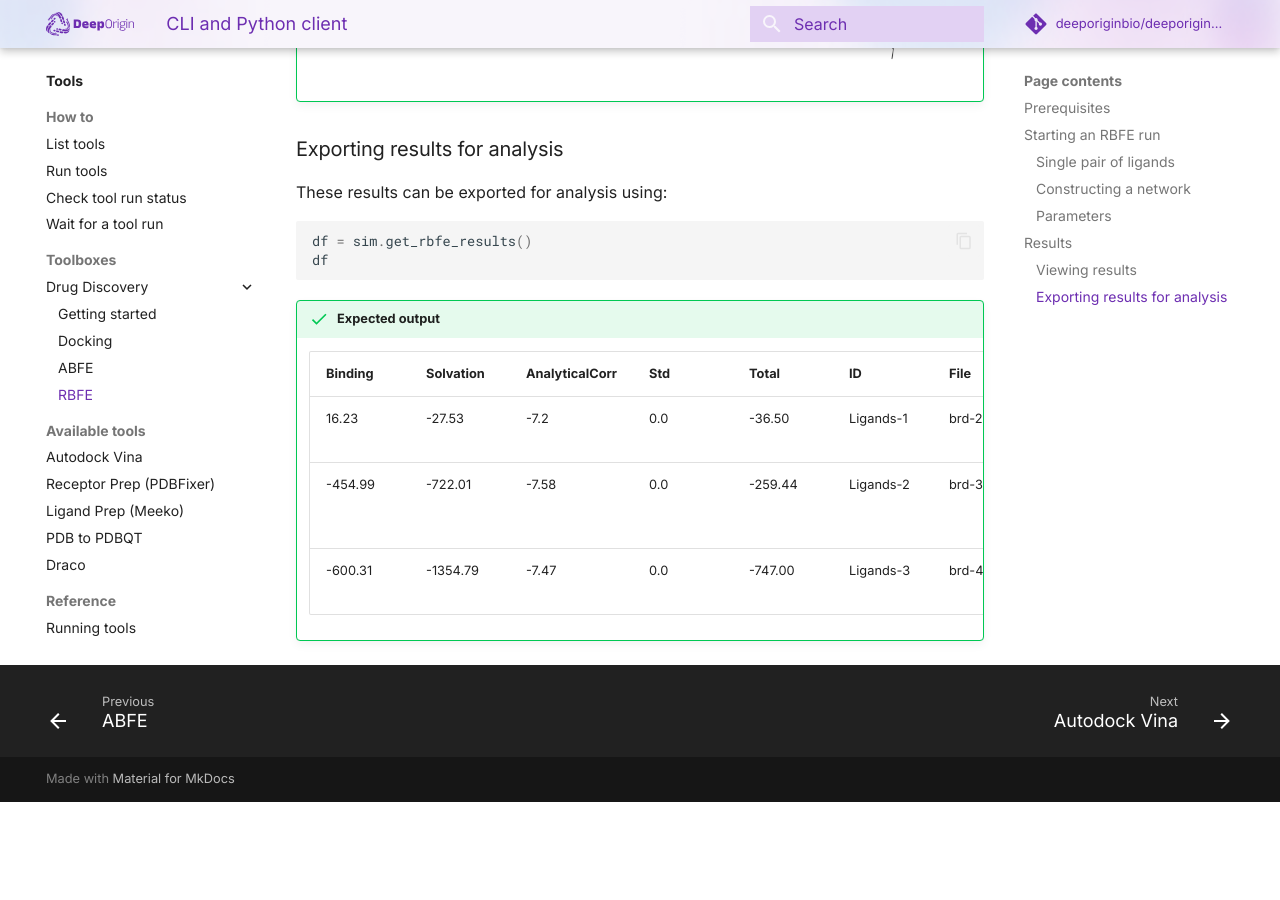
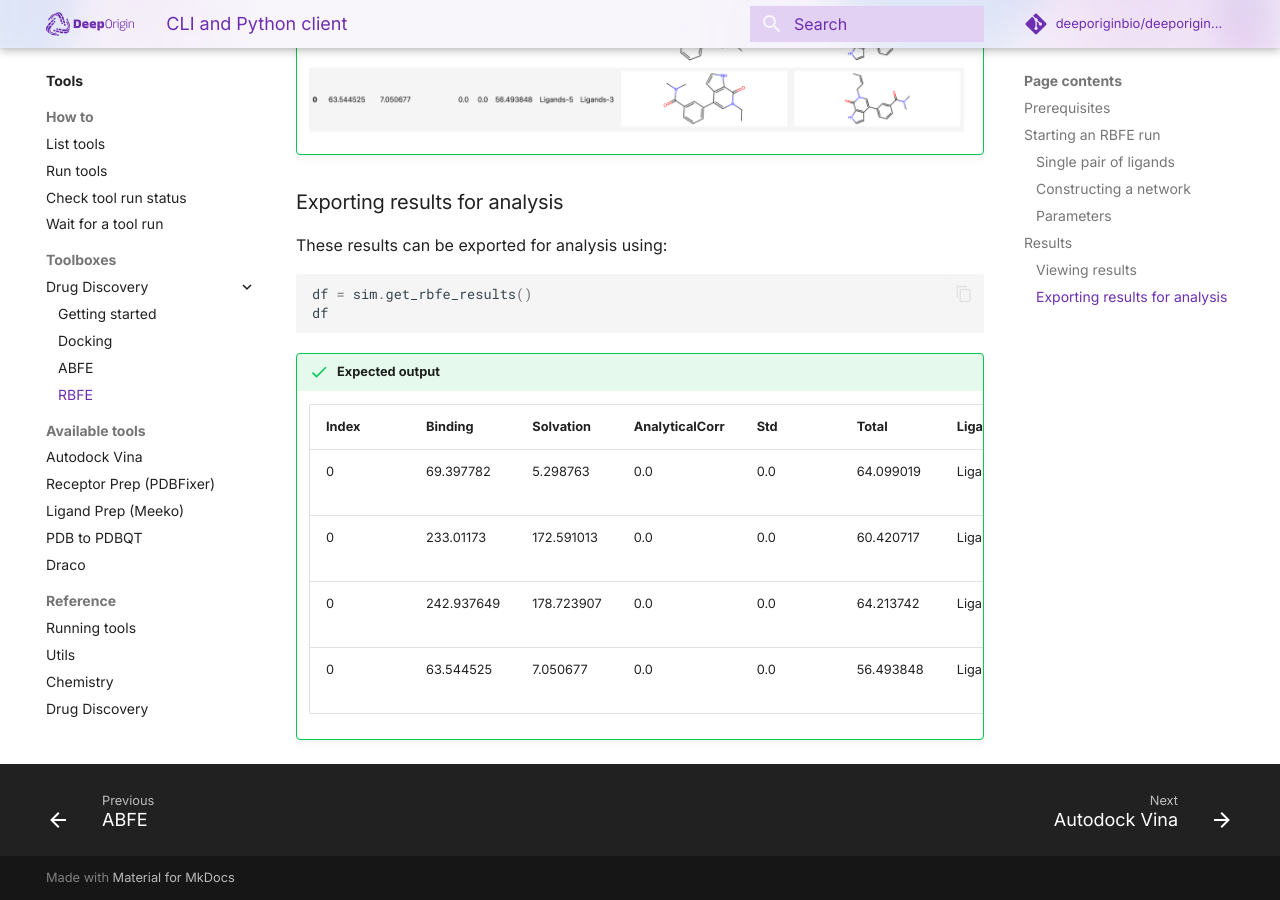
Before and after one commit to deeporiginbio/deeporigin-client, an MkDocs documentation site: the page built from docs/tools/how-to/rbfe.md, in a window 1280 px wide and 900 px high, scrolled down 2056 px. Built offline with MkDocs 1.6.1 and Material for MkDocs 9.7.7, drawn with Linux system fonts in a browser that asks for light colours; comment, search, counter and statistics services are not loaded; before the commit the page ends 2858 px from its top, so only the background shows below that; some of the changed text lies outside the part shown.

Commit message:
fix: added rbfe docs

````diff
--- a/docs/tools/how-to/rbfe.md
+++ b/docs/tools/how-to/rbfe.md
@@ -25,7 +25,11 @@
 
 
 ```python
-sim.run_rbfe_end_to_end(ligand1_id"Ligands-1", ligand2_id="Ligands-2") # for example
+sim.run_rbfe_end_to_end(
+    ligand1_id="Ligands-1",  # for example
+    ligand2_id="Ligands-2",
+)
+
 ```
 
 This queues up a task on Deep Origin. When it completes, outputs will be written to the appropriate column in this database.
@@ -344,7 +348,7 @@
 This shows a table similar to:
 
 !!! success "Expected output"
-    ![RBFE ligands](../../images/tools/abfe-results.png)
+    ![RBFE ligands](../../images/tools/rbfe-results.png)
 
 
 
@@ -359,8 +363,9 @@
 ```
 
 !!! success "Expected output"
-    | Binding       | Solvation            | AnalyticalCorr | Std | Total         | ID         | File       | r_exp_dg | SMILES                                                                                                                                                                               |
-    |---------------|----------------------|----------------|-----|---------------|------------|------------|----------|--------------------------------------------------------------------------------------------------------------------------------------------------------------------------------------|
-    | 16.23   | -27.53 | -7.2 | 0.0 | -36.50 | Ligands-1  | brd-2.sdf  | -9.59    | [H]C1=C([H])C(C(=O)N(C([H])([H])[H])C([H])([H])[H])=C([H])C(C2=C([H])N(C([H])([H])[H])C(=O)C3=C2C([H])=C([H])N3[H])=C1[H]                                      |
-    | -454.99 | -722.01       | -7.58   | 0.0 | -259.44 | Ligands-2  | brd-3.sdf  | -7.09    | [H]C([H])=C([H])C([H])([H])N1C(=O)C2=C(C([H])=C([H])N2[H])C(C2=C([H])C([H])=C([H])C(C(=O)N(C([H])([H])[H])C([H])([H])[H])=C2[H])=C1[H]                    |
-    | -600.31 | -1354.79      | -7.47   | 0.0 | -747.00 | Ligands-3  | brd-4.sdf  | -8.64    | [H]C1=C([H])C(C(=O)N(C([H])([H])[H])C([H])([H])[H])=C([H])C(C2=C([H])N(C([H])([H])/C([H])=C(\[H])C([H])([H])[H])C(=O)C3=C2C([H])=C([H])N3[H])=C1[H]            |
+    | Index | Binding    | Solvation          | AnalyticalCorr | Std | Total      | Ligand1   | Ligand2   | SMILES1                                                                                                                         | SMILES2                                                                                                                         |
+    |-------|------------|--------------------|----------------|-----|------------|-----------|-----------|---------------------------------------------------------------------------------------------------------------------------------|---------------------------------------------------------------------------------------------------------------------------------|
+    | 0     | 69.397782  | 5.298763           | 0.0            | 0.0 | 64.099019  | Ligands-6 | Ligands-2 | [H]C1=C([H])C(C(=O)N(C([H])([H])[H])C([H])([H]...                                                                             | [H]C([H])=C([H])C([H])([H])N1C(=O)C2=C(C([H])=...                                                                              |
+    | 0     | 233.01173  | 172.591013         | 0.0            | 0.0 | 60.420717  | Ligands-1 | Ligands-2 | [H]C1=C([H])C(C(=O)N(C([H])([H])[H])C([H])([H]...                                                                             | [H]C([H])=C([H])C([H])([H])N1C(=O)C2=C(C([H])=...                                                                              |
+    | 0     | 242.937649 | 178.723907         | 0.0            | 0.0 | 64.213742  | Ligands-1 | Ligands-3 | [H]C1=C([H])C(C(=O)N(C([H])([H])[H])C([H])([H]...                                                                             | [H]C1=C([H])C(C(=O)N(C([H])([H])[H])C([H])([H]...                                                                              |
+    | 0     | 63.544525  | 7.050677           | 0.0            | 0.0 | 56.493848  | Ligands-5 | Ligands-3 | [H]C1=C([H])C(C(=O)N(C([H])([H])[H])C([H])([H]...                                                                             | [H]C1=C([H])C(C(=O)N(C([H])([H])[H])C([H])([H]...                                                                              |
````
Also changed, not shown: docs/images/tools/rbfe-results.png (added).
